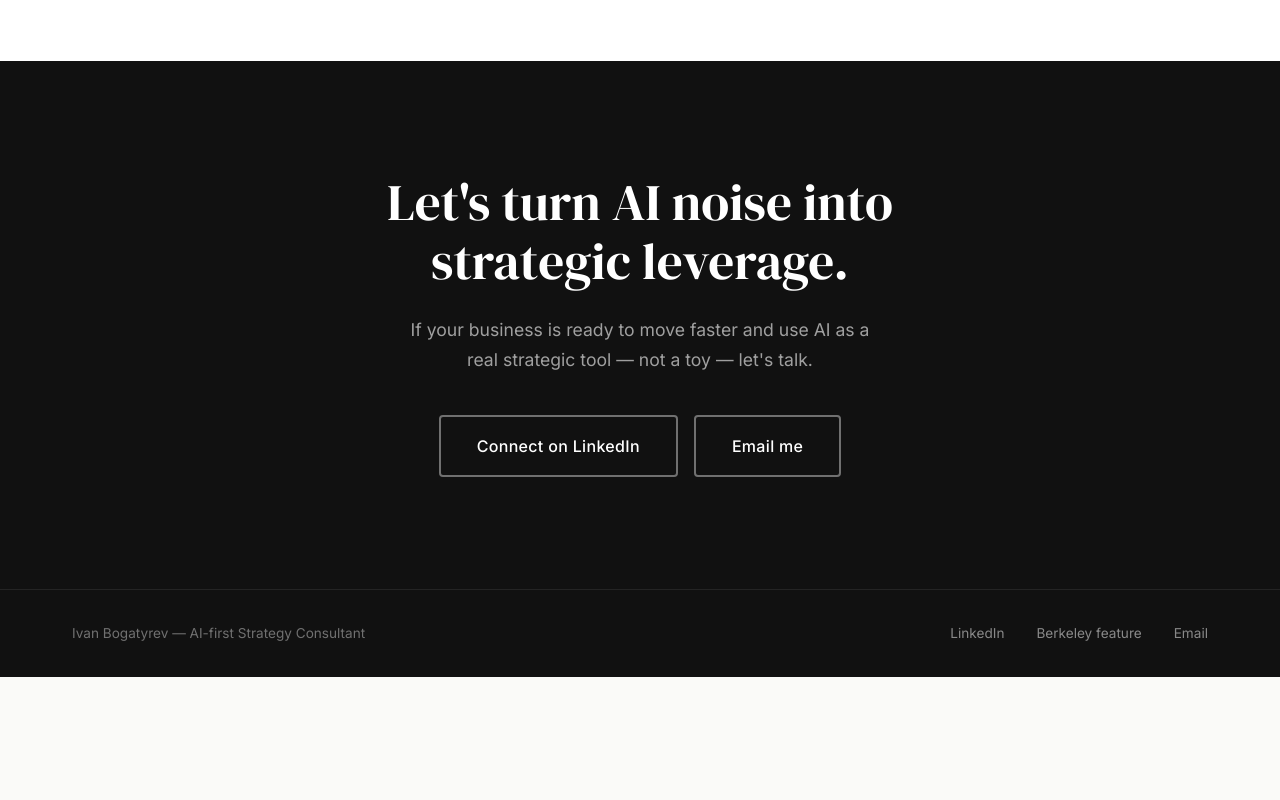
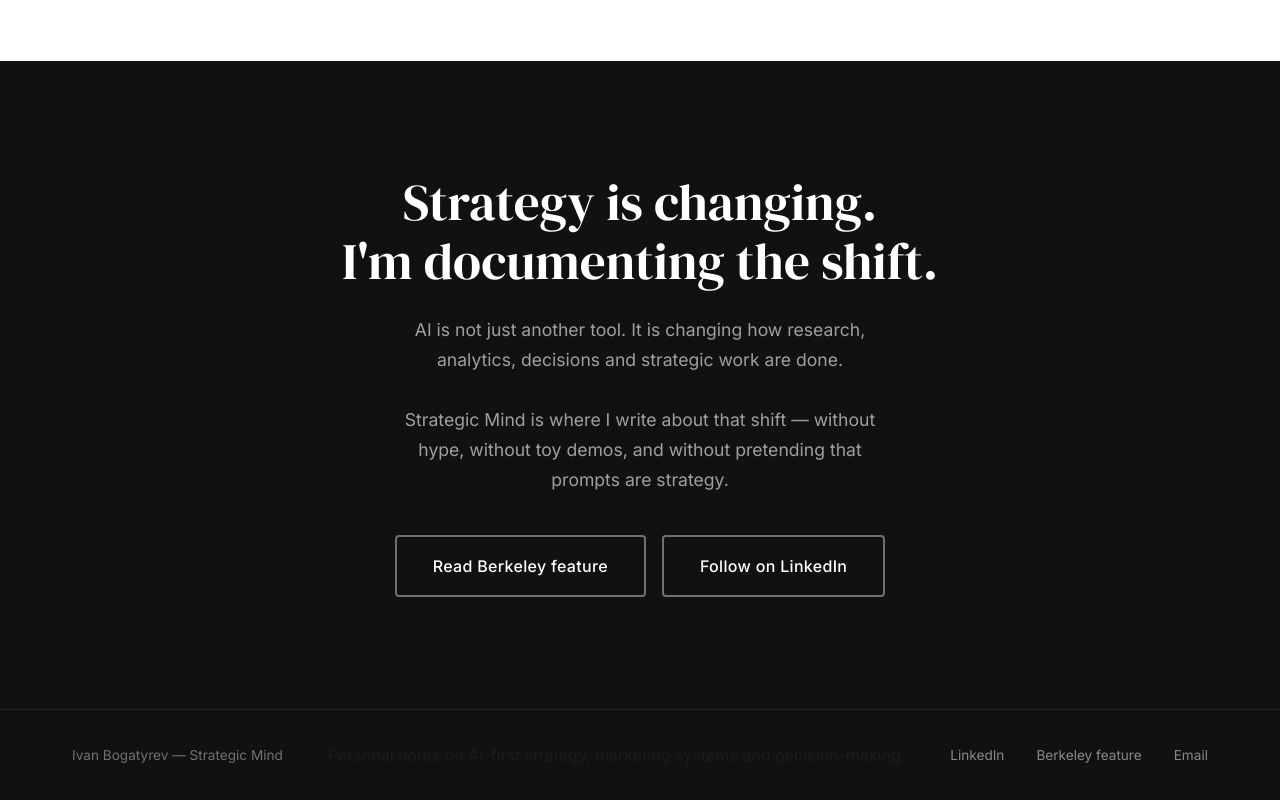
Before and after one commit to Ivan-strategicmind/strategicmind, a plain HTML site: page index.html in a window 1280 px wide. Shown: the part 3430-4230 px from the top of the page. Before the commit the page ends 4107 px from the top, so only its background shows below. Drawn offline with Linux system fonts and the light colour scheme.

Commit message:
Add files via upload

```diff
--- a/index.html
+++ b/index.html
@@ -492,15 +492,14 @@
   ============================== -->
   <section class="section cta-final" id="contact">
     <div class="container cta-final__inner">
-      <h2 class="cta-final__headline">Let's turn AI noise into<br>strategic leverage.</h2>
+      <h2 class="cta-final__headline">Strategy is changing.<br>I'm documenting the shift.</h2>
       <p class="cta-final__body">
-        If your business is ready to move faster and use AI as a real strategic tool — not a toy — let's talk.
+        AI is not just another tool. It is changing how research, analytics, decisions and strategic work are done.<br><br>
+        Strategic Mind is where I write about that shift — without hype, without toy demos, and without pretending that prompts are strategy.
       </p>
       <div class="cta-final__btns">
-        <!-- REPLACE: LinkedIn profile URL -->
-        <a href="https://www.linkedin.com/in/ivan-bogatyrev-95a3235b/" target="_blank" class="btn btn--ghost btn--lg">Connect on LinkedIn</a>
-        <!-- REPLACE: your email address -->
-        <a href="mailto:ivan@strategicmind.io" class="btn btn--ghost btn--lg">Email me</a>
+        <a href="https://voices.berkeley.edu/business/turning-data-strategy" target="_blank" class="btn btn--ghost btn--lg">Read Berkeley feature</a>
+        <a href="https://www.linkedin.com/in/ivan-bogatyrev-95a3235b/" target="_blank" class="btn btn--ghost btn--lg">Follow on LinkedIn</a>
       </div>
     </div>
   </section>
@@ -511,7 +510,8 @@
   ============================== -->
   <footer class="footer">
     <div class="container footer__inner">
-      <p class="footer__name">Ivan Bogatyrev — AI-first Strategy Consultant</p>
+      <p class="footer__name">Ivan Bogatyrev — Strategic Mind</p>
+      <p class="footer__tagline">Personal notes on AI-first strategy, marketing systems and decision-making.</p>
       <div class="footer__links">
         <!-- REPLACE: LinkedIn profile URL -->
         <a href="https://www.linkedin.com/in/ivan-bogatyrev-95a3235b/" target="_blank">LinkedIn</a>
```
